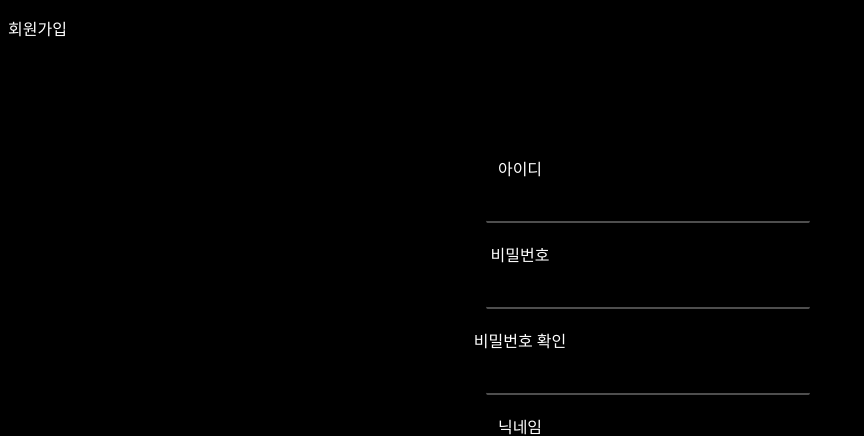
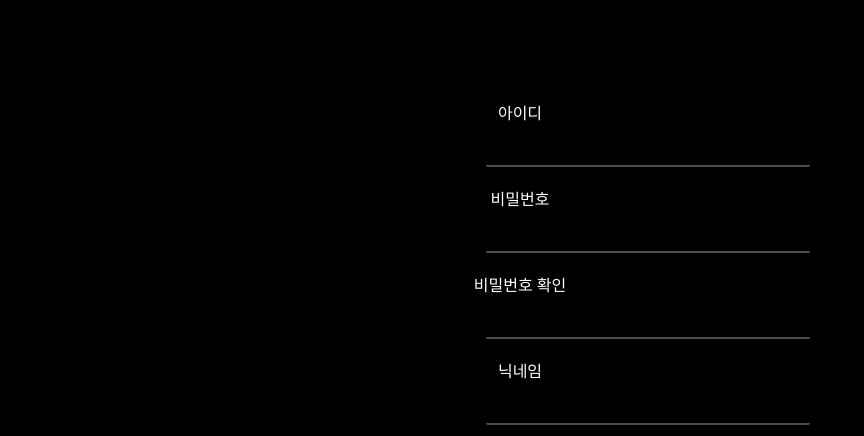
Before and after one commit to myeongjunkim/Pretty-Lion, a Django app: template PrettyLion/accounts/templates/signup.html in a window 1280 px wide. Shown: the part 88-524 px from the top of the page, without its empty margins (0-864 px from the left). Run offline with Django 4.2, Linux system fonts and the light colour scheme; the template is opened without the code that fills it, so the values that code supplies are empty.

Commit message:
fix : delete unusedtag

```diff
--- a/PrettyLion/accounts/templates/signup.html
+++ b/PrettyLion/accounts/templates/signup.html
@@ -8,7 +8,7 @@
 {% endblock %}
 
 {% block contents %}
-<p> 회원가입</p>
+
 
 {% if password_error %}
 <p class = "password-error-message" style = "display: none">  </p>
```
